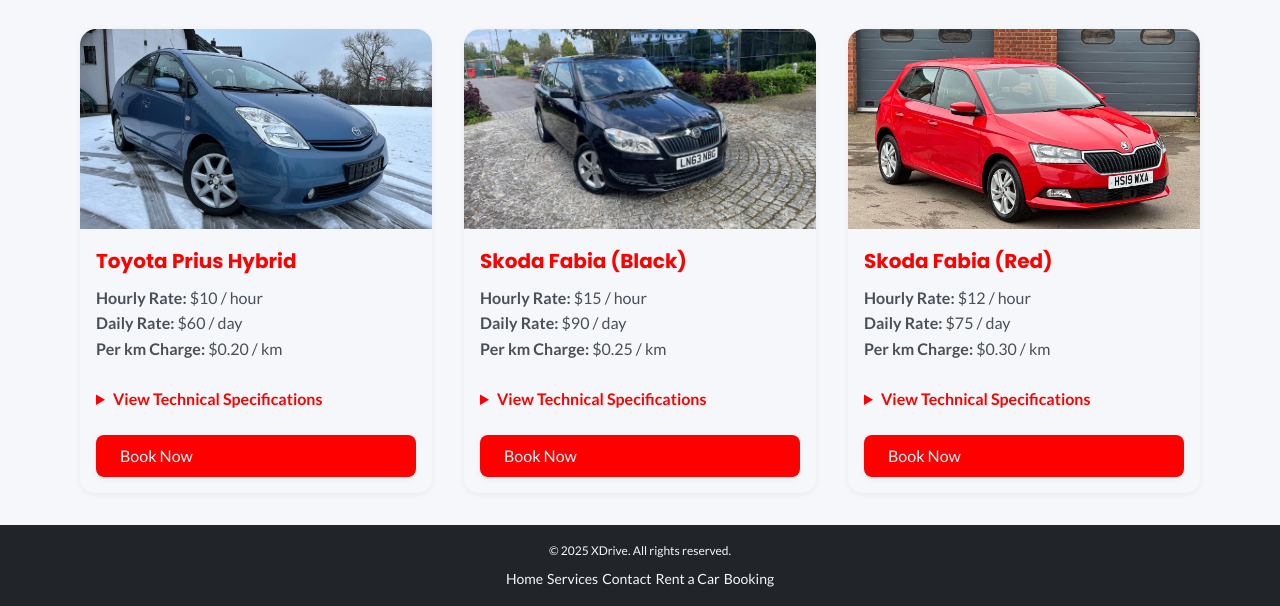
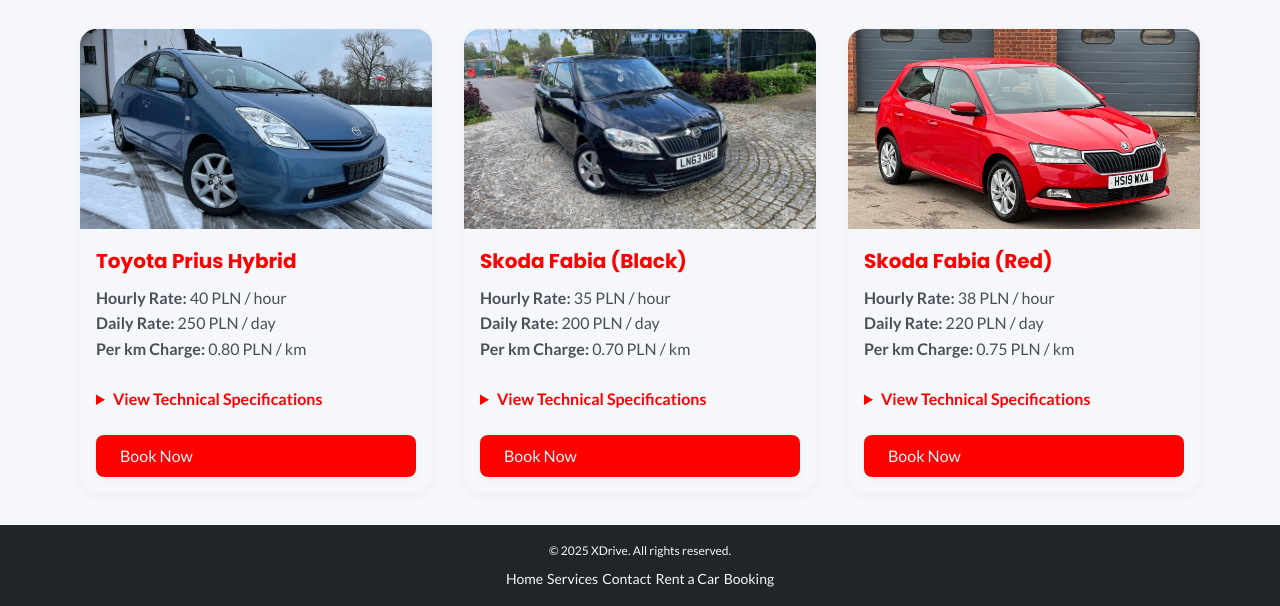
Before and after one commit to PrometheusF/XdriveProject, a plain HTML site: page project-folder/rent.html in a window 1280 px wide. Shown: the part 213-819 px from the top of the page. Drawn offline with Linux system fonts and the light colour scheme.

Commit message:
Update rent.html

```diff
--- a/project-folder/rent.html
+++ b/project-folder/rent.html
@@ -67,9 +67,9 @@
                     <div class="card-content">
                         <h3>Toyota Prius Hybrid</h3>
                         <ul style="margin-bottom: var(--spacer-md); color: var(--color-gray-dark);">
-                            <li><strong>Hourly Rate:</strong> $10 / hour</li>
-                            <li><strong>Daily Rate:</strong> $60 / day</li>
-                            <li><strong>Per km Charge:</strong> $0.20 / km</li>
+                            <li><strong>Hourly Rate:</strong> 40 PLN / hour</li>
+                            <li><strong>Daily Rate:</strong> 250 PLN / day</li>
+                            <li><strong>Per km Charge:</strong> 0.80 PLN / km</li>
                         </ul>
                         <details style="margin-bottom: var(--spacer-md);">
                             <summary style="font-weight: 600; cursor: pointer; color: var(--color-primary);">
@@ -113,9 +113,9 @@
                     <div class="card-content">
                         <h3>Skoda Fabia (Black)</h3>
                         <ul style="margin-bottom: var(--spacer-md); color: var(--color-gray-dark);">
-                            <li><strong>Hourly Rate:</strong> $15 / hour</li>
-                            <li><strong>Daily Rate:</strong> $90 / day</li>
-                            <li><strong>Per km Charge:</strong> $0.25 / km</li>
+                            <li><strong>Hourly Rate:</strong> 35 PLN / hour</li>
+                            <li><strong>Daily Rate:</strong> 200 PLN / day</li>
+                            <li><strong>Per km Charge:</strong> 0.70 PLN / km</li>
                         </ul>
                         <details style="margin-bottom: var(--spacer-md);">
                             <summary style="font-weight: 600; cursor: pointer; color: var(--color-primary);">
@@ -159,9 +159,9 @@
                     <div class="card-content">
                         <h3>Skoda Fabia (Red)</h3>
                         <ul style="margin-bottom: var(--spacer-md); color: var(--color-gray-dark);">
-                            <li><strong>Hourly Rate:</strong> $12 / hour</li>
-                            <li><strong>Daily Rate:</strong> $75 / day</li>
-                            <li><strong>Per km Charge:</strong> $0.30 / km</li>
+                            <li><strong>Hourly Rate:</strong> 38 PLN / hour</li>
+                            <li><strong>Daily Rate:</strong> 220 PLN / day</li>
+                            <li><strong>Per km Charge:</strong> 0.75 PLN / km</li>
                         </ul>
                         <details style="margin-bottom: var(--spacer-md);">
                             <summary style="font-weight: 600; cursor: pointer; color: var(--color-primary);">
```
